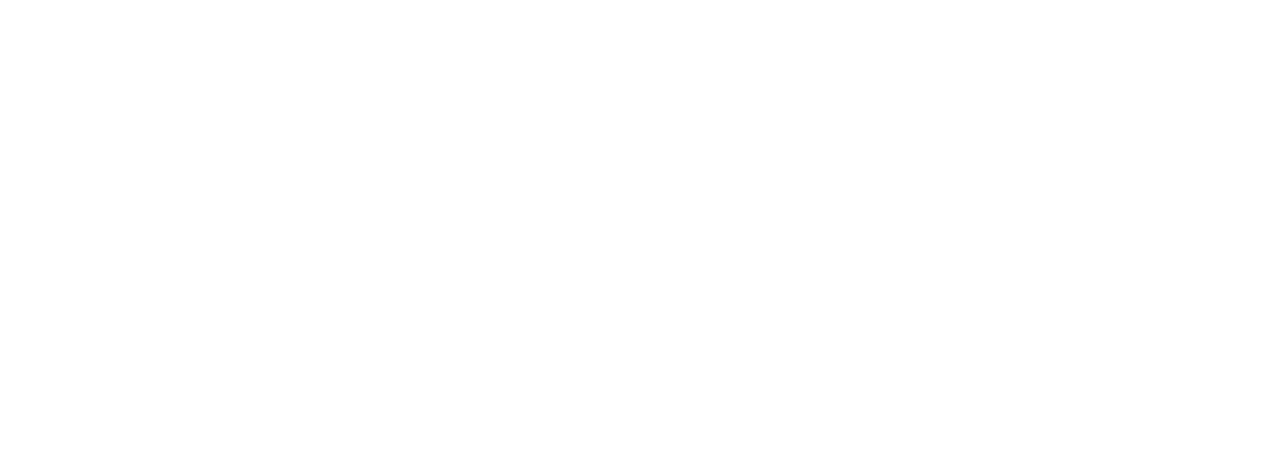
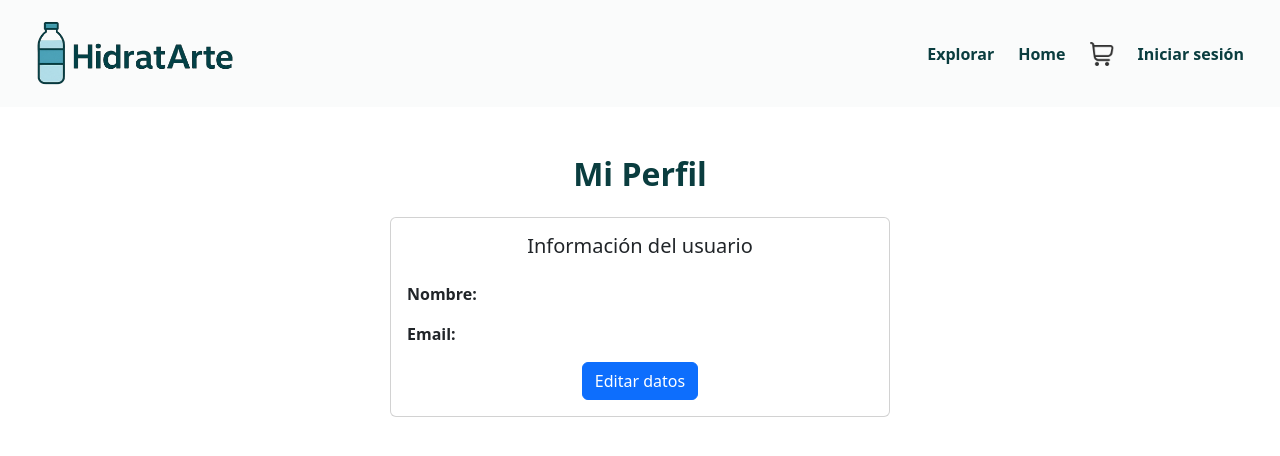
Before and after one commit to HerreroT/HidratArte-Front, a React (Create React App) app in the folder hidratarte-front/: page /perfil in a window 1280 px wide. Before the commit this address had no page. Shown: the top 456 px of the page. Built offline with nearby package versions, Linux system fonts and the light colour scheme.

Commit message:
Add cart toast notifications and user profile page

```diff
--- a/hidratarte-front/package.json
+++ b/hidratarte-front/package.json
@@ -13,6 +13,7 @@
     "react-dom": "^19.1.0",
     "react-router-dom": "^7.6.2",
     "react-scripts": "5.0.1",
+    "react-toastify": "^11.0.5",
     "web-vitals": "^2.1.4"
   },
   "scripts": {
--- a/hidratarte-front/src/App.js
+++ b/hidratarte-front/src/App.js
@@ -1,16 +1,22 @@
+// src/App.js
 import { BrowserRouter as Router, Routes, Route } from "react-router-dom";
+import { ToastContainer } from "react-toastify";
+import "react-toastify/dist/ReactToastify.css";
+
+import { AuthProvider } from "./AuthContext";
 import { CartProvider } from "./CartContext";
-import { AuthProvider } from "./AuthContext";
-import Home from "./components/home";
-import Agua from "./components/Agua";
-import Jugo from "./components/Jugo";
-import Gaseosa from "./components/Gaseosa";
-import Alcohol from "./components/Alcohol";
-import Carrito from "./components/Carrito";
+
+import Layout   from "./Layout";
+import Home     from "./components/home";
+import Agua     from "./components/Agua";
+import Jugo     from "./components/Jugo";
+import Gaseosa  from "./components/Gaseosa";
+import Alcohol  from "./components/Alcohol";
+import Carrito  from "./components/Carrito";
+import Explorar from "./components/Explorar";
+import Perfil   from "./components/Perfil";
+import Login    from "./components/Login";
 import Register from "./components/Register";
-import Login from "./components/Login";
-import Explorar from "./components/Explorar";
-import Layout from "./Layout";
 
 function App() {
   return (
@@ -18,22 +24,26 @@ function App() {
       <CartProvider>
         <Router>
           <Routes>
-            {/* Envolvemos en Layout para tener navbar/footer en todas */}
+            {/* --- Rutas con Navbar + Footer --- */}
             <Route element={<Layout />}>
-              <Route path="/" element={<Home />} />
-              <Route path="/agua" element={<Agua />} />
-              <Route path="/jugo" element={<Jugo />} />
-              <Route path="/gaseosa" element={<Gaseosa />} />
-              <Route path="/alcohol" element={<Alcohol />} />
-              <Route path="/carrito" element={<Carrito />} />
+              <Route path="/"         element={<Home />}     />
+              <Route path="/agua"     element={<Agua />}     />
+              <Route path="/jugo"     element={<Jugo />}     />
+              <Route path="/gaseosa"  element={<Gaseosa />}  />
+              <Route path="/alcohol"  element={<Alcohol />}  />
+              <Route path="/carrito"  element={<Carrito />}  />
               <Route path="/explorar" element={<Explorar />} />
+              <Route path="/perfil"   element={<Perfil />}   />
             </Route>
 
-            {/* Rutas fuera de Layout (si querés que no tengan navbar por ejemplo) */}
-            <Route path="/login" element={<Login />} />
+            {/* --- Rutas sin Navbar (ej: auth) --- */}
+            <Route path="/login"    element={<Login />}    />
             <Route path="/register" element={<Register />} />
           </Routes>
         </Router>
+
+        {/* Contenedor global de notificaciones */}
+        <ToastContainer position="top-right" autoClose={3000} hideProgressBar />
       </CartProvider>
     </AuthProvider>
   );
--- a/hidratarte-front/src/CartContext.js
+++ b/hidratarte-front/src/CartContext.js
@@ -1,4 +1,7 @@
+// src/CartContext.js
 import { createContext, useState, useEffect } from "react";
+import { toast } from "react-toastify"; // ⬅️ Importamos la librería
+import "react-toastify/dist/ReactToastify.css"; // ⬅️ Importamos los estilos
 
 export const CartContext = createContext();
 
@@ -8,11 +11,12 @@ export function CartProvider({ children }) {
     return storedCart ? JSON.parse(storedCart) : [];
   });
 
+  // Guardamos el carrito en localStorage cada vez que cambia
   useEffect(() => {
     localStorage.setItem("carrito", JSON.stringify(cartItems));
   }, [cartItems]);
 
-  // Agregar o aumentar cantidad
+  // Función para agregar al carrito
   const addToCart = (product) => {
     setCartItems((prev) => {
       const itemExists = prev.find((item) => item.id === product.id);
@@ -25,22 +29,35 @@ export function CartProvider({ children }) {
       }
       return [...prev, { ...product, quantity: 1 }];
     });
+
+    // Mostramos el toast
+    toast.success(
+      <div>
+        <strong>Agregado al carrito</strong>
+        <br />
+        {product.nombre}
+        <div className="mt-1">
+          <a href="/carrito" className="btn btn-sm btn-link p-0">
+            Ir al carrito
+          </a>
+        </div>
+      </div>,
+      { icon: "🛒" }
+    );
   };
 
-  // Disminuir cantidad
+  // Función para disminuir cantidad
   const decreaseFromCart = (id) => {
     setCartItems((prev) =>
       prev
         .map((item) =>
-          item.id === id
-            ? { ...item, quantity: item.quantity - 1 }
-            : item
+          item.id === id ? { ...item, quantity: item.quantity - 1 } : item
         )
         .filter((item) => item.quantity > 0)
     );
   };
 
-  // Eliminar completamente
+  // Función para eliminar un ítem directamente
   const removeItem = (id) => {
     setCartItems((prev) => prev.filter((item) => item.id !== id));
   };
--- a/hidratarte-front/src/components/Navbar.js
+++ b/hidratarte-front/src/components/Navbar.js
@@ -53,7 +53,10 @@ function Navbar() {
           {/* Login / Logout */}
           {isLoggedIn ? (
             <>
-              <span className="fw-semibold text-dark">Hola, {userName}</span>
+            <Link to="/perfil" className="me-3 text-decoration-none fw-semibold" style={{ color: "#0a3d3f" }}>
+                      Hola, {userName}
+            </Link>
+
               <button
                 onClick={logout}
                 className="btn btn-outline-danger btn-sm fw-semibold"
--- /dev/null
+++ b/hidratarte-front/src/components/Perfil.js
@@ -0,0 +1,28 @@
+import { useContext } from "react";
+import { AuthContext } from "../AuthContext";
+import { Card, Button, Container } from "react-bootstrap";
+
+function Perfil() {
+  const { userName, userEmail } = useContext(AuthContext); // ajustá según cómo guardás el usuario
+
+  return (
+    <Container className="py-5">
+      <h2 className="fw-bold mb-4 text-center" style={{ color: "#0a3d3f" }}>
+        Mi Perfil
+      </h2>
+      <Card className="mx-auto" style={{ maxWidth: "500px" }}>
+        <Card.Body>
+          <Card.Title className="mb-4 text-center">Información del usuario</Card.Title>
+          <p><strong>Nombre:</strong> {userName}</p>
+          <p><strong>Email:</strong> {userEmail}</p>
+          {/* Agregá más campos si tenés, como dirección */}
+          <div className="text-center">
+            <Button variant="primary">Editar datos</Button>
+          </div>
+        </Card.Body>
+      </Card>
+    </Container>
+  );
+}
+
+export default Perfil;
```
Also changed, not shown: 1 other file (tests, documents, lock files or other folders).
